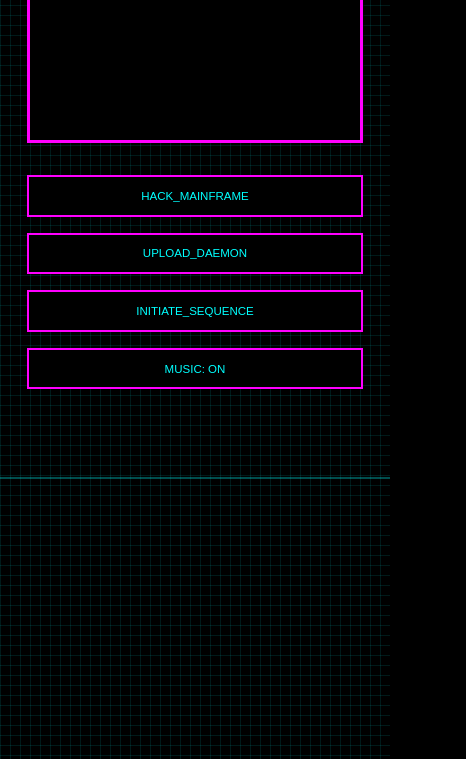
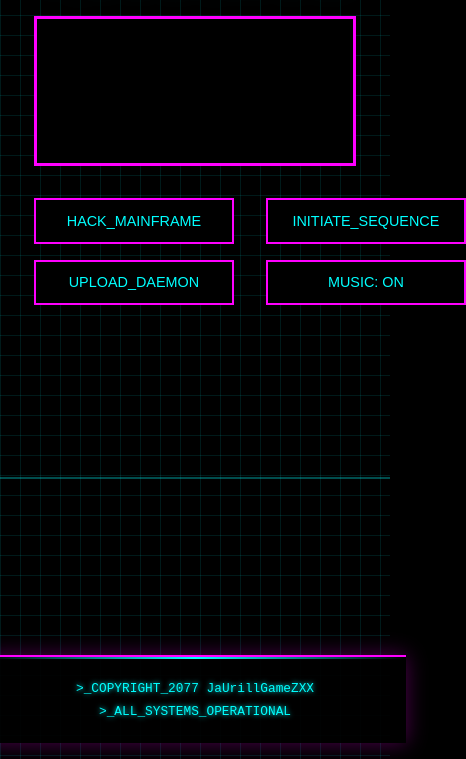
Before and after one commit to JapMi/JaUrillGameZXX, a plain HTML site: page index.html in a window 390 px wide. Shown: the part 85-844 px from the top of the page, 466 px wide, since content can reach past the window. Drawn offline with Linux system fonts and the light colour scheme.

Commit message:
Add files via upload

```diff
--- a/index.html
+++ b/index.html
@@ -9,7 +9,6 @@
 <body>
     <div class="scanline"></div>
     <div class="container">
-
         <h1 class="neon" data-text=">_SYSTEM_ACTIVE">>_SYSTEM_ACTIVE</h1>
 
         <div class="grid"></div>
@@ -18,16 +17,27 @@
             <div id="output" class="text-glitch"></div>
         </div>
 
-        <div class="button-group">
-            <button class="cyber-button" id="btn1">HACK_MAINFRAME</button>
-            <button class="cyber-button" id="btn2">UPLOAD_DAEMON</button>
-            <button class="cyber-button" id="btn3">INITIATE_SEQUENCE</button>
-            <button class="cyber-button" id="musicToggle">MUSIC: ON</button>
+        <div class="button-container">
+            <div class="left-buttons">
+                <button class="cyber-button" id="btn1">HACK_MAINFRAME</button>
+                <button class="cyber-button" id="btn2">UPLOAD_DAEMON</button>
+            </div>
+            <div class="right-buttons">
+                <button class="cyber-button" id="btn3">INITIATE_SEQUENCE</button>
+                <button class="cyber-button" id="musicToggle">MUSIC: ON</button>
+            </div>
+        </div>
+
+        <div class="footer neon">
+            <div class="cyber-line"></div>
+            <p>>_COPYRIGHT_2077 JaUrillGameZXX</p>
+            <p>>_ALL_SYSTEMS_OPERATIONAL</p>
         </div>
     </div>
 
     <audio id="backgroundMusic" loop>
-        <source src=audio/Ja Mi - Along the Bright Alley.mp3>
+        <source src="https://assets.mixkit.co/music/preview/mixkit-tech-ambition-289.mp3" type="audio/mpeg">
+        Your browser does not support the audio element.
     </audio>
 
     <script src="script.js"></script>
--- a/style.css
+++ b/style.css
@@ -59,14 +59,28 @@ body {
     backdrop-filter: blur(2px);
 }
 
-.button-group {
+.button-container {
     display: flex;
-    flex-wrap: wrap;
-    gap: 1rem;
-    justify-content: center;
-    margin: 1rem 0;
+    justify-content: space-between;
     width: 90%;
     max-width: 800px;
+    margin: 1rem 0;
+    gap: 2rem;
+}
+
+.left-buttons, .right-buttons {
+    display: flex;
+    flex-direction: column;
+    gap: 1rem;
+    flex: 1;
+}
+
+.left-buttons {
+    align-items: flex-start;
+}
+
+.right-buttons {
+    align-items: flex-end;
 }
 
 .cyber-button {
@@ -103,6 +117,34 @@ body {
     min-height: 100px;
 }
 
+.footer {
+    position: fixed;
+    bottom: 0;
+    width: 100%;
+    padding: 1rem;
+    text-align: center;
+    background: rgba(0, 0, 0, 0.9);
+    border-top: 2px solid #ff00ff;
+    box-shadow: 0 0 20px rgba(255, 0, 255, 0.3);
+    z-index: 1000;
+}
+
+.footer p {
+    margin: 0.5rem;
+    font-size: 0.8rem;
+    text-shadow: 0 0 5px #0ff;
+}
+
+.cyber-line {
+    position: absolute;
+    top: 0;
+    left: 0;
+    width: 100%;
+    height: 2px;
+    background: linear-gradient(90deg, transparent, #0ff, transparent);
+    animation: lineScan 3s linear infinite;
+}
+
 @keyframes scan {
     0% { top: -2px; }
     100% { top: 100%; }
@@ -115,46 +157,4 @@ body {
 
 @keyframes glitch {
     0% { text-shadow: 2px 2px var(--neon-pink), -2px -2px var(--neon-cyan); }
-    50% { text-shadow: -2px 2px var(--neon-pink), 2px -2px var(--neon-cyan); }
-    100% { text-shadow: 2px -2px var(--neon-pink), -2px 2px var(--neon-cyan); }
-}
-
-@media (max-width: 768px) {
-    :root {
-        --grid-size: 15px;
-        --base-font: 0.9rem;
-    }
-
-    .neon {
-        font-size: calc(var(--base-font) * 1.8);
-    }
-
-    .cyber-button {
-        width: 100%;
-        min-width: auto;
-    }
-}
-
-@media (max-width: 480px) {
-    :root {
-        --grid-size: 10px;
-        --base-font: 0.8rem;
-    }
-
-    .container {
-        padding: 0.5rem;
-    }
-
-    .neon {
-        font-size: calc(var(--base-font) * 1.5);
-    }
-}
-
-@media (hover: hover) and (pointer: fine) {
-    .cyber-button:hover {
-        background: var(--neon-pink);
-        color: #000;
-        box-shadow: 0 0 20px var(--neon-pink);
-        transform: skew(-10deg);
-    }
-}
+    50% { text-shadow: -2px 2px var(--neon-pink),
```
